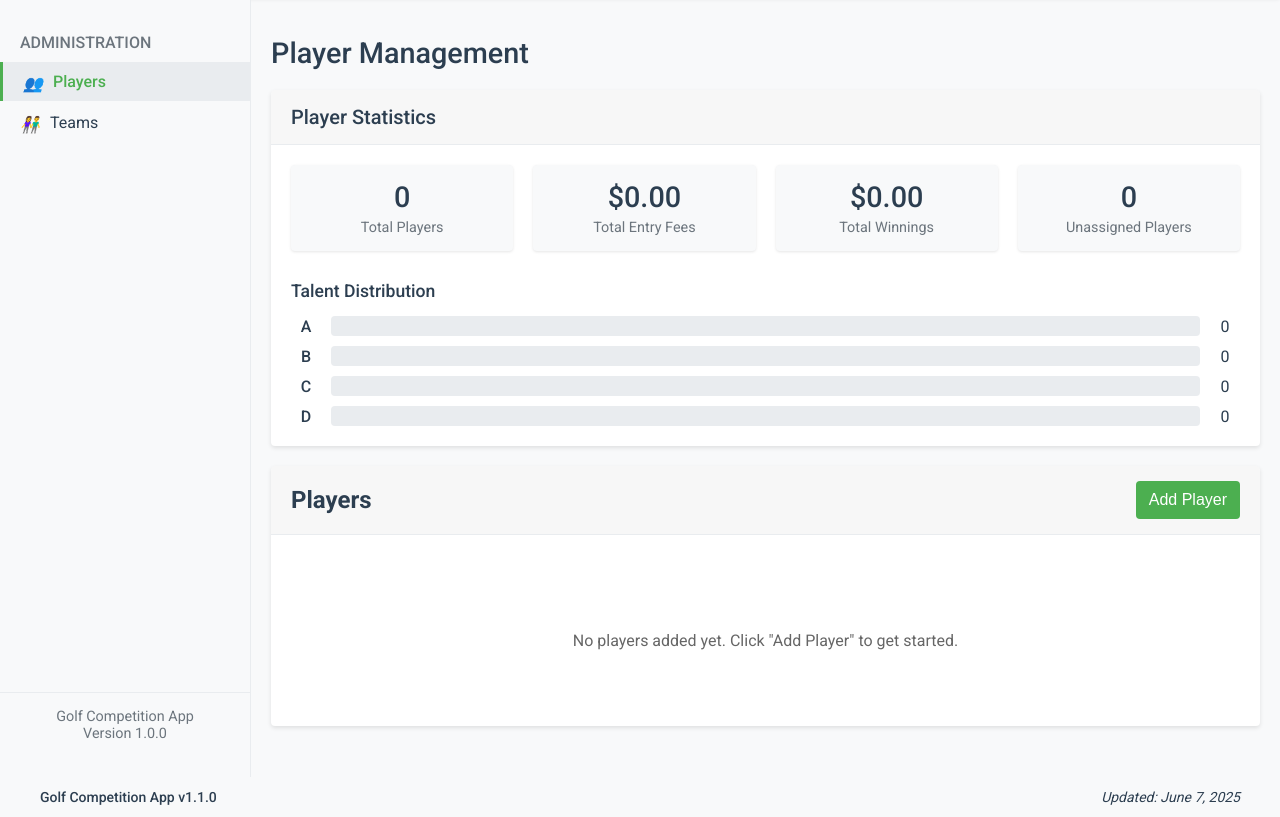
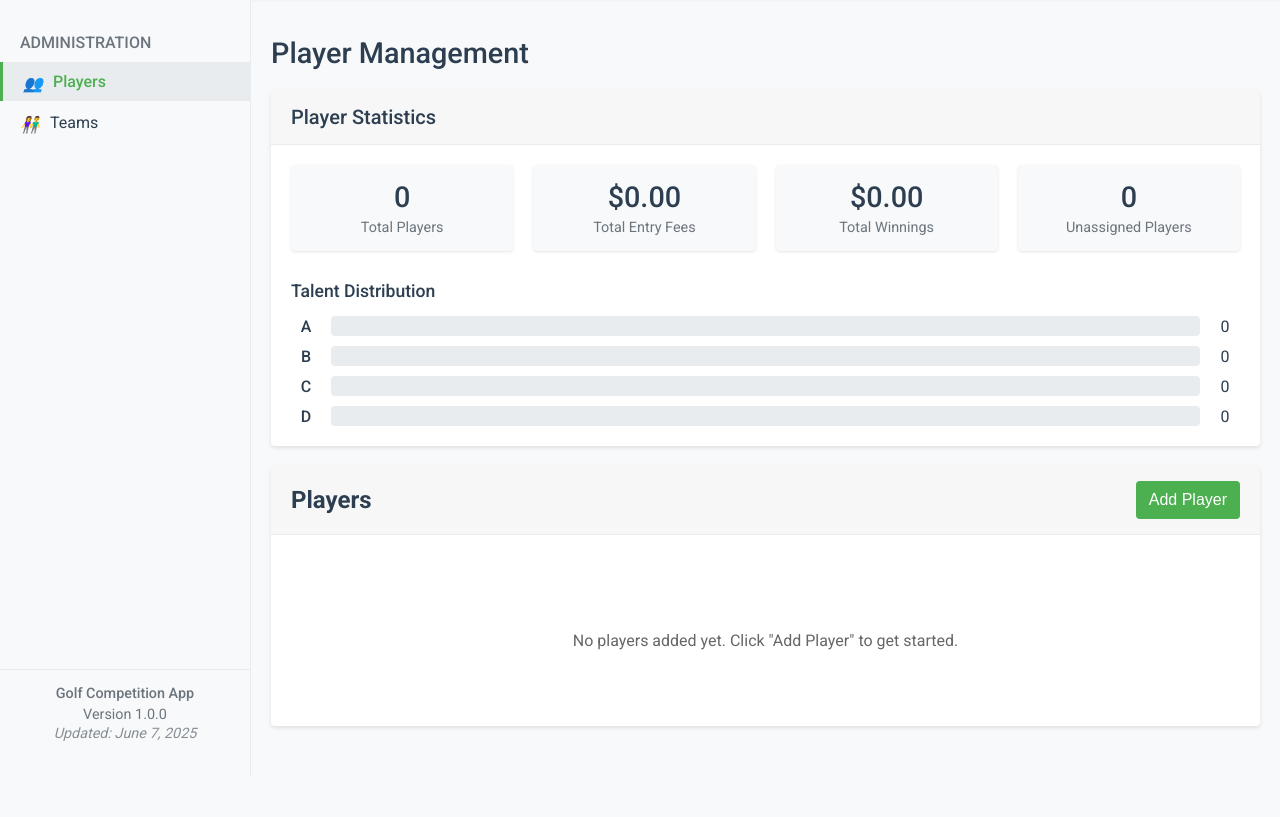
Before and after one commit to martinbo66/golf-competition-app, a Vue app: page /admin/teams#/admin/players in a window 1280 px wide. Shown: the part 183-1000 px from the top of the page. After the commit the page ends 960 px from the top, so only its background shows below. Built offline with nearby package versions, Linux system fonts and the light colour scheme.

Commit message:
Consolidate version info. Fix ESLint issues.

```diff
--- a/babel.config.js
+++ b/babel.config.js
@@ -1,12 +1,5 @@
 module.exports = {
   presets: [
-    [
-      '@babel/preset-env',
-      {
-        targets: {
-          node: 'current'
-        }
-      }
-    ]
+    '@babel/preset-env'
   ]
 };
--- a/src/App.vue
+++ b/src/App.vue
@@ -7,12 +7,6 @@
         <router-view></router-view>
       </main>
     </div>
-    <footer class="app-footer">
-      <div class="footer-content">
-        <span class="app-version">Golf Competition App v1.1.0</span>
-        <span class="update-date">Updated: June 7, 2025</span>
-      </div>
-    </footer>
     <notifications></notifications>
   </div>
 </template>
@@ -42,39 +36,4 @@ export default {
   -webkit-font-smoothing: antialiased;
   -moz-osx-font-smoothing: grayscale;
 }
-
-/* Footer styles */
-.app-footer {
-  background-color: var(--color-surface);
-  border-top: 1px solid var(--color-border);
-  padding: 12px 24px;
-  margin-top: auto;
-}
-
-.footer-content {
-  display: flex;
-  justify-content: space-between;
-  align-items: center;
-  max-width: 1200px;
-  margin: 0 auto;
-  font-size: 0.875rem;
-  color: var(--color-text-secondary);
-}
-
-.app-version {
-  font-weight: 500;
-  color: var(--color-primary);
-}
-
-.update-date {
-  font-style: italic;
-}
-
-@media (max-width: 768px) {
-  .footer-content {
-    flex-direction: column;
-    gap: 8px;
-    text-align: center;
-  }
-}
 </style>
--- a/src/components/layout/AppSidebar.vue
+++ b/src/components/layout/AppSidebar.vue
@@ -51,8 +51,9 @@
 
       <div class="sidebar-footer">
         <div class="app-info">
-          <p>Golf Competition App</p>
+          <p class="app-name">Golf Competition App</p>
           <p class="version">Version 1.0.0</p>
+          <p class="updated-date">Updated: June 7, 2025</p>
         </div>
       </div>
     </nav>
@@ -164,8 +165,21 @@ export default {
   font-size: 0.9rem;
 }
 
+.app-name {
+  font-weight: 500;
+  color: var(--primary-color);
+  margin-bottom: 4px !important;
+}
+
 .version {
   font-size: 0.8rem;
+  margin-bottom: 2px !important;
+}
+
+.updated-date {
+  font-size: 0.75rem;
+  font-style: italic;
+  opacity: 0.8;
 }
 
 @media (max-width: 768px) {
--- a/src/store/modules/courses.js
+++ b/src/store/modules/courses.js
@@ -19,7 +19,7 @@ const getters = {
 
 const actions = {
   // Courses are predefined, so we only need basic actions
-  fetchCourses({ commit }) {
+  fetchCourses() {
     // In a real app, this might be an API call
     // For now, we use the predefined courses
   }
--- a/src/store/modules/players.js
+++ b/src/store/modules/players.js
@@ -17,7 +17,7 @@ const getters = {
 };
 
 const actions = {
-  fetchPlayers({ commit }) {
+  fetchPlayers() {
     // In a real app, this would be an API call
     // For now, data is loaded from localStorage in the persistence plugin
   },
--- a/src/store/modules/scores.js
+++ b/src/store/modules/scores.js
@@ -115,7 +115,7 @@ const getters = {
 };
 
 const actions = {
-  fetchScores({ commit }) {
+  fetchScores() {
     // In a real app, this would be an API call
     // For now, data is loaded from localStorage in the persistence plugin
   },
--- a/src/store/modules/teams.js
+++ b/src/store/modules/teams.js
@@ -13,7 +13,7 @@ const getters = {
 };
 
 const actions = {
-  fetchTeams({ commit }) {
+  fetchTeams() {
     // In a real app, this would be an API call
     // For now, data is loaded from localStorage in the persistence plugin
   },
@@ -49,7 +49,7 @@ const actions = {
       commit('DELETE_TEAM', team.id);
     });
   },
-  async generateTeams({ commit, dispatch, rootGetters }, numberOfTeams) {
+  async generateTeams({ dispatch, rootGetters }, numberOfTeams) {
     // Get all players
     const players = rootGetters['players/allPlayers'];
 
```
Also changed, not shown: package.json (+16 -2 lines), 2 other files (tests, documents, lock files or other folders).
